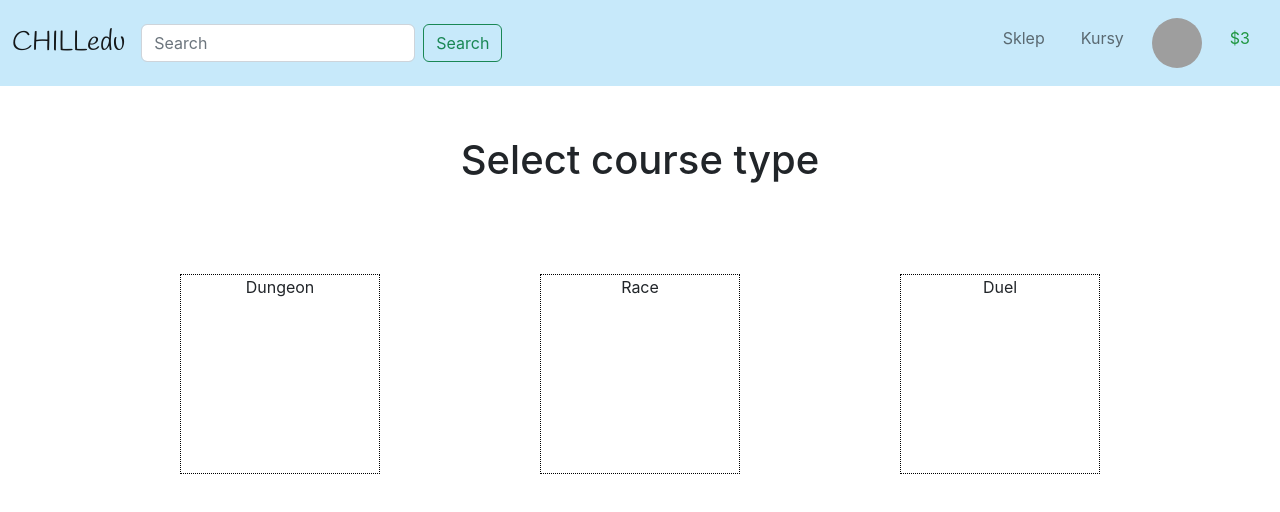
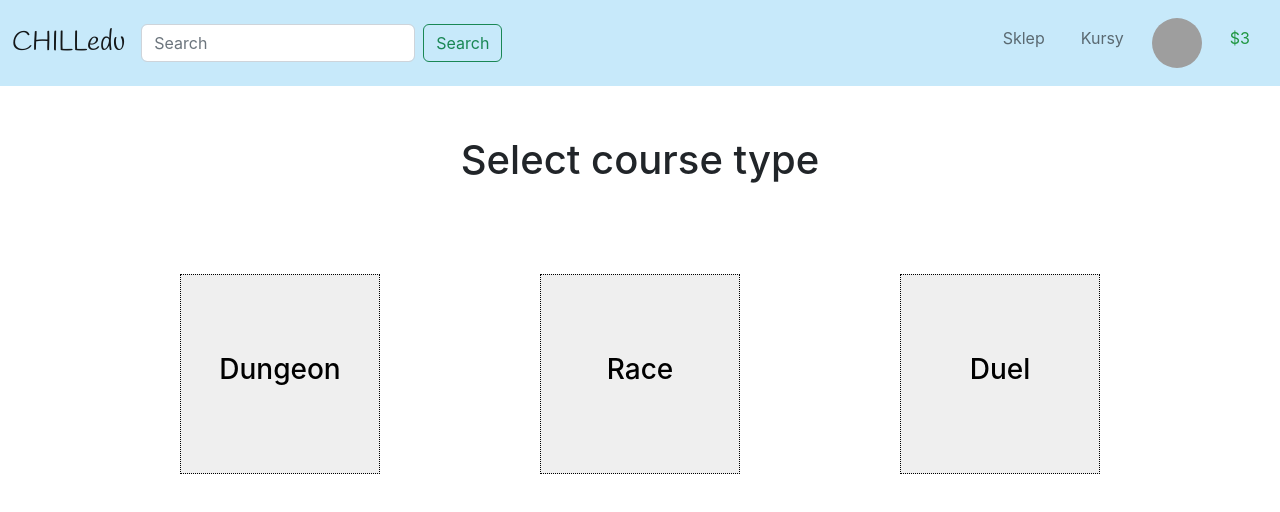
Before and after one commit to Karina-00/Hackathon, a React (Create React App) app: page /courses in a window 1280 px wide. Shown: the top 512 px of the page. Built offline with nearby package versions, Linux system fonts and the light colour scheme; grey boxes are pictures that could not be loaded.

Commit message:
courses page update

```diff
--- a/src/App.tsx
+++ b/src/App.tsx
@@ -8,6 +8,8 @@ import ShopPage from "./components/shop/ShopPage";
 import Register from "./components/authentication/Register";
 import {useAppSelector} from "./hooks";
 import CoursesPage from "./components/courses/CoursesPage";
+import CourseSelectionPage from "./components/courses/CourseSelectionPage";
+import Question from "./components/courses/Question";
 
 
 
@@ -20,11 +22,12 @@ function App() {
                 cash={3}
               />
               <Routes>
-                  {/*if not logged in display only the authentication page - try to do it better*/}
                   <Route path="/" element={loggedIn ? <ProfilePage/> : <AuthenticationPage/>}/>
                   <Route path="/profile" element={loggedIn ? <ProfilePage/> :  <AuthenticationPage/>}/>
                   <Route path="/shop" element={loggedIn ? <ShopPage/> : <AuthenticationPage/>}/>
                   <Route path="/courses" element={loggedIn ? <CoursesPage/> : <AuthenticationPage/>}/>
+                  <Route path="/course-type/:type" element={loggedIn ? <CourseSelectionPage/> : <AuthenticationPage/>}/>
+                  <Route path="/course/:id/:i" element={loggedIn ? <Question/> : <AuthenticationPage/>}/>
                   <Route path="/register" element={!loggedIn && <Register/>}/>
               </Routes>
           </div>
--- /dev/null
+++ b/src/components/courses/CourseSelectionPage.tsx
@@ -0,0 +1,25 @@
+import React from "react";
+import {useAppSelector} from "../../hooks";
+import Question from "./Question";
+import {NavLink, useParams} from "react-router-dom";
+
+
+const CourseSelectionPage = () => {
+    const { type } = useParams();
+    const courses = useAppSelector((state) => state.coursesSlice.courses);
+    return (
+        <div className="CoursesPageContainer">
+            <h1>{type}</h1>
+            {courses.map(course =>
+                <NavLink key={course.id} to={`/course/${course.id}/0`}>
+                    <button className="Tile">
+                        <h3>{course.name}</h3>
+                    </button>
+                </NavLink>
+            )}
+        </div>
+    )
+
+}
+
+export default CourseSelectionPage;
--- /dev/null
+++ b/src/components/courses/CourseTypeSelection.tsx
@@ -0,0 +1,25 @@
+import React from "react";
+import './course.css';
+import {NavLink} from "react-router-dom";
+
+
+const CourseTypeSelection = () => {
+    const courseTypes = ['Dungeon', 'Race', 'Duel']
+    return(
+        <div>
+            <h1>Select course type</h1>
+            <div className="CourseTypesGrid">
+                {courseTypes.map(type =>
+                    <NavLink key={type} to={`/course-type/${type}`}>
+                        <button className="Tile">
+                            <h3>{type}</h3>
+                        </button>
+                    </NavLink>
+                )}
+            </div>
+        </div>
+    )
+}
+
+
+export default CourseTypeSelection;
--- a/src/components/courses/CourseTypesGrid.tsx
+++ /dev/null
@@ -1,22 +0,0 @@
-import React from "react";
-import './course.css';
-
-
-const CourseTypesGrid = () => {
-    const courseTypes = ['Dungeon', 'Race', 'Duel']
-    return(
-        <div>
-            <h1>Select course type</h1>
-            <div className="CourseTypesGrid">
-                {courseTypes.map(type =>
-                    <div className="Tile">
-                        {type}
-                    </div>
-                )}
-            </div>
-        </div>
-    )
-}
-
-
-export default CourseTypesGrid;
--- a/src/components/courses/CoursesPage.tsx
+++ b/src/components/courses/CoursesPage.tsx
@@ -1,18 +1,14 @@
 import React from "react";
 import {useAppSelector} from "../../hooks";
 import Question from "./Question";
-import CourseTypesGrid from "./CourseTypesGrid";
+import CourseTypeSelection from "./CourseTypeSelection";
 
 
 const CoursesPage = () => {
-    const courseSlice = useAppSelector((state) => state.coursesSlice);
+    const courses = useAppSelector((state) => state.coursesSlice.courses);
     return (
         <div className="CoursesPageContainer">
-            <CourseTypesGrid/>
-            {/*<p>Course name: {courseSlice.name}</p>*/}
-            {/*{courseSlice.questions.map(question => (*/}
-            {/*    <Question question={question}/>*/}
-            {/*))}*/}
+            <CourseTypeSelection/>
         </div>
     )
 
--- a/src/components/courses/Question.tsx
+++ b/src/components/courses/Question.tsx
@@ -1,17 +1,33 @@
-import {QuestionProps} from "../../reducers/courseSlice";
+import {CourseProps, courseSlice} from "../../reducers/courseSlice";
 import React from "react";
+import {NavLink, useParams} from "react-router-dom";
+import {useAppSelector} from "../../hooks";
 
 
-const Question = (props: any) => {
-    const question: QuestionProps = props.question;
+const Question = () => {
+    const courses = useAppSelector((state) => state.coursesSlice.courses);
+    const { id, i } = useParams();
+    const course = courses.filter(course => course.id === id)[0];
+    const index = parseInt(i || '0');
+    const questionsCount = course.questions.length;
+    const isItLastQuestion = index + 1 === questionsCount;
+    const question = course.questions[index];
+
     return(
         <div className="QuestionCard">
+            Course {course.id}
             <h3>{question.question}</h3>
-            <ul>
+                {/*set as radio button*/}
                 {question.answers.map((answer: string) => (
-                    <li>{answer}</li>
+                    <button>{answer}</button>
                 ))}
-            </ul>
+
+            {!isItLastQuestion && <NavLink to={`/course/${course.id}/${index+1}`}>
+                <button>Next question</button>
+            </NavLink>}
+            {isItLastQuestion && <NavLink to={`/courses`}>
+                <button>Finish course</button>
+                </NavLink>}
         </div>
     )
 }
--- a/src/reducers/courseSlice.ts
+++ b/src/reducers/courseSlice.ts
@@ -6,12 +6,20 @@ export type QuestionProps = {
     answers: string[]
 }
 
-type CourseProps = {
+export type CourseProps = {
+    id: string,
     name: string,
     questions: QuestionProps[]
 }
 
-const initialState: CourseProps = {
+type CoursesList = {
+    courses: CourseProps[]
+}
+
+const initialState: CoursesList = {
+    courses: [
+        {
+            id: '123',
             name: 'Historia',
             questions: [
                 {
@@ -23,6 +31,23 @@ const initialState: CourseProps = {
                     answers: ['996', '1410', '1400', '1500']
                 },
             ]
+        },
+        {
+            id: '345',
+            name: 'Matematyka',
+            questions: [
+                {
+                    question: 'Ile to jest 2+2?',
+                    answers: ['4', '1', '2', '0']
+                },
+                {
+                    question: 'Ile to jest 8:4?',
+                    answers: ['2', '8', '4', '3']
+                },
+            ]
+        }
+    ]
+
 };
 
 export const courseSlice = createSlice({
```
Lines whose indentation alone changed are shown as unchanged.
